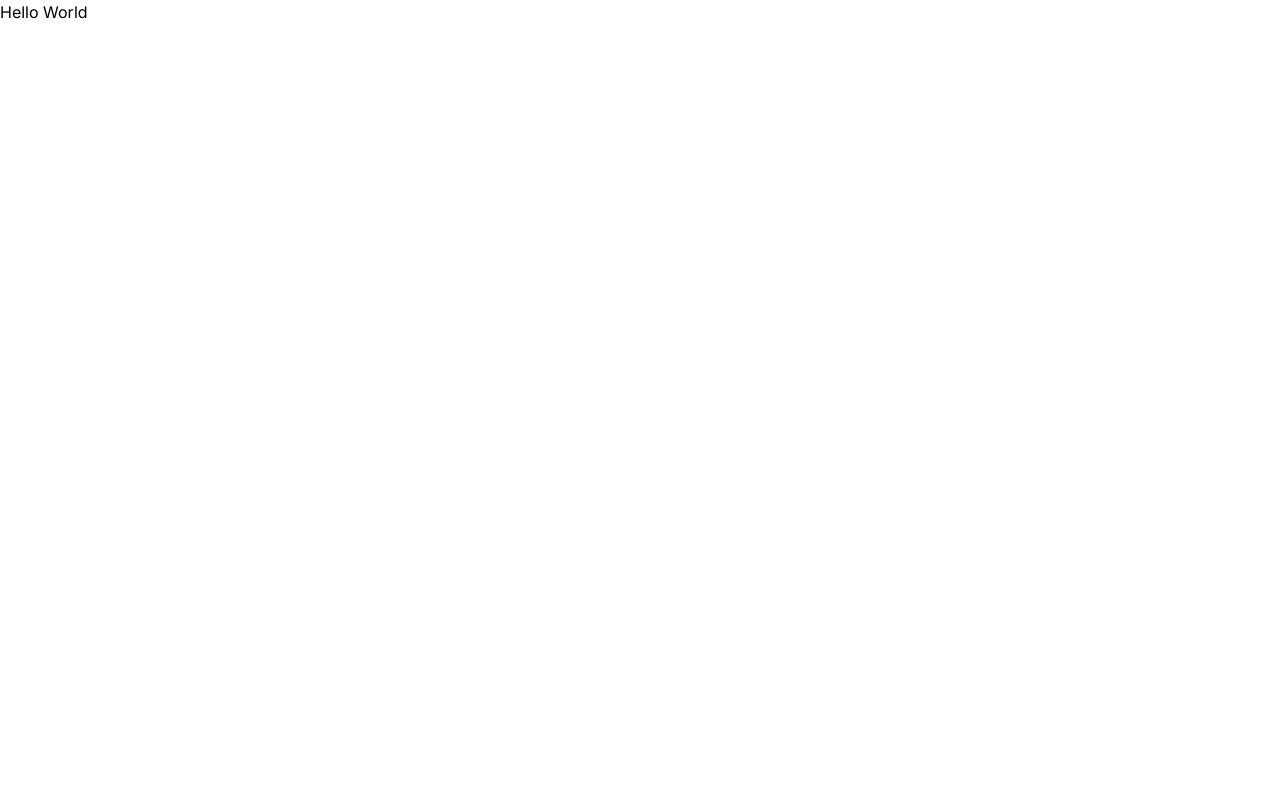
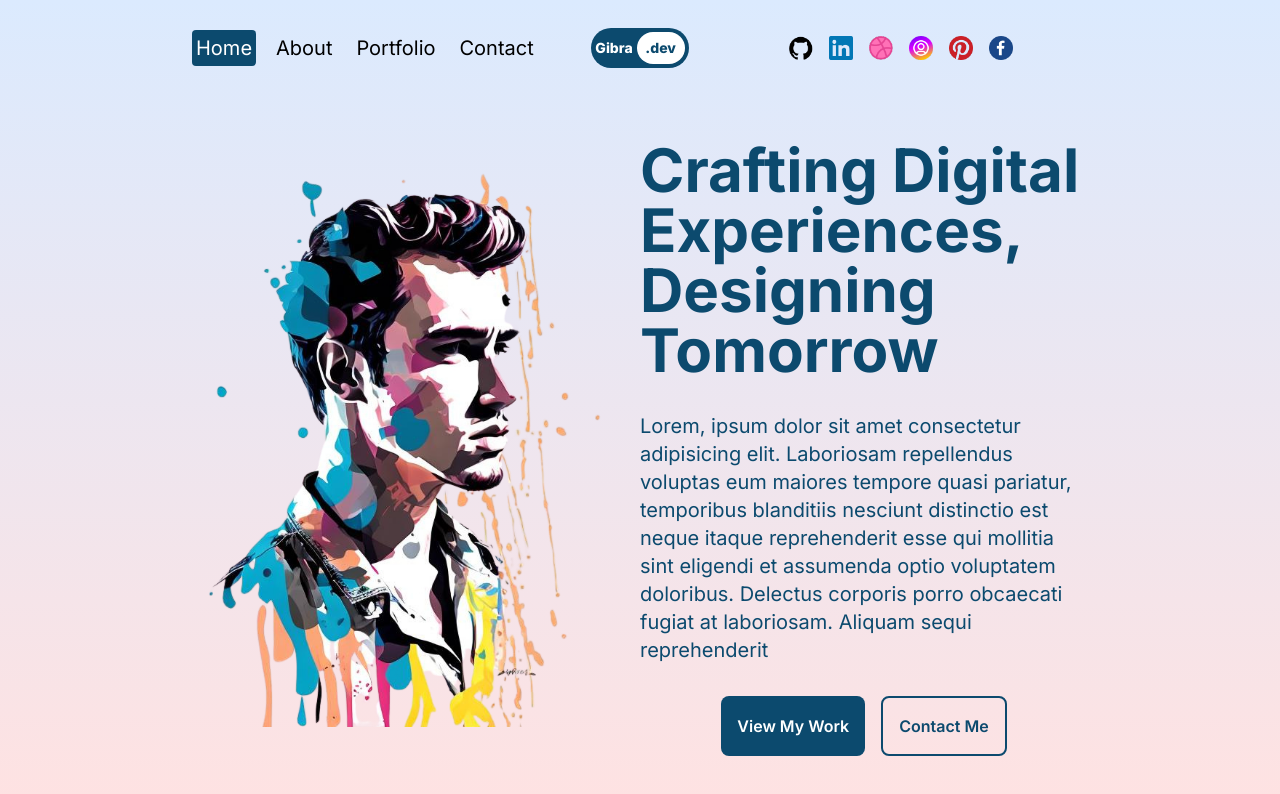
Before and after one commit to brucehillwalley/bruce-portfolio-nextjs, a Next.js app: page / in a window 1280 px wide. Shown: the top 794 px of the page. Built offline with nearby package versions, Linux system fonts and the light colour scheme.

Commit message:
navbar homepage

```diff
--- /dev/null
+++ b/src/app/about/page.jsx
@@ -0,0 +1,7 @@
+const  AboutPage = () => {
+    return (
+        <div className=''>About</div>
+    )
+}
+
+export default AboutPage
--- /dev/null
+++ b/src/app/contact/page.jsx
@@ -0,0 +1,7 @@
+const  ContactPage = () => {
+    return (
+        <div className=''>About</div>
+    )
+}
+
+export default ContactPage
--- a/src/app/layout.js
+++ b/src/app/layout.js
@@ -1,17 +1,28 @@
 import { Inter } from "next/font/google";
 import "./globals.css";
+import Navbar from "@/components/Navbar";
 
 const inter = Inter({ subsets: ["latin"] });
 
 export const metadata = {
-  title: "Lama Dev Portfolio App",
+  title: "İbrahim Balçın Portfolio Site",
   description: "Generated by create next app",
 };
 
 export default function RootLayout({ children }) {
   return (
     <html lang="en">
-      <body className={inter.className}>{children}</body>
+      <body className={inter.className}>
+        <div className="w-screen h-screen bg-red-500 bg-gradient-to-b from-blue-100 to-red-100">
+          <div className="h-24">
+            <Navbar />
+          </div>
+          <div className="h-[calc(100vh-6rem)]">
+             {children}
+          </div>
+
+        </div>
+      </body>
     </html>
   );
 }
--- a/src/app/page.jsx
+++ b/src/app/page.jsx
@@ -1,5 +1,34 @@
+import Image from "next/image";
+
 const Homepage = () => {
-  return <div>Hello World</div>;
+  return (
+    <div className="h-full flex flex-col lg:flex-row px-4 sm:px-8 md:px-12 lg:px-20 xl:px-48">
+      {/* IMAGE CONTAINER */}
+      <div className="h-1/2 lg:h-full lg:w-1/2 relative">
+        <Image src="/hero.png" alt="hero" fill className="object-contain" />
+      </div>
+
+      {/* TEXT CONTAINER */}
+      <div className="h-1/2 lg:h-full lg:w-1/2 flex flex-col gap-8 items-center justify-center ">
+        {/* TITLE */}
+        <h1 className="text-4xl md:text-6xl font-bold text-sky-900">Crafting Digital Experiences, Designing Tomorrow</h1>
+        {/* DESC */}
+        <p className="md:text-xl text-sky-900">
+          Lorem, ipsum dolor sit amet consectetur adipisicing elit. Laboriosam
+          repellendus voluptas eum maiores tempore quasi pariatur, temporibus
+          blanditiis nesciunt distinctio est neque itaque reprehenderit esse qui
+          mollitia sint eligendi et assumenda optio voluptatem doloribus.
+          Delectus corporis porro obcaecati fugiat at laboriosam. Aliquam sequi
+          reprehenderit
+        </p>
+        {/* BUTTONS */}
+        <div className="flex gap-4">
+          <button className="p-4 rounded-lg right-1 ring-black bg-sky-900 text-white font-semibold">View My Work</button>
+          <button className="p-4 rounded-lg right-1 ring-black border-solid border-2 border-sky-900 text-sky-900 font-semibold">Contact Me</button>
+        </div>
+      </div>
+    </div>
+  );
 };
 
 export default Homepage;
--- /dev/null
+++ b/src/app/portfolio/page.jsx
@@ -0,0 +1,7 @@
+const  PortfolioPage = () => {
+    return (
+        <div className=''>Portfolio</div>
+    )
+}
+
+export default PortfolioPage
--- /dev/null
+++ b/src/components/NavLink.jsx
@@ -0,0 +1,13 @@
+"use client"
+import Link from "next/link"
+import { usePathname } from "next/navigation"
+
+const  NavLink = ({link}) => {
+    const pathName = usePathname()
+    console.log(pathName);
+    return (
+        <Link className={`rounded p-1 ${pathName === link.url && "bg-sky-900 text-white"}`} href={link.url}>{link.title}</Link>
+    )
+}
+
+export default NavLink
--- a/src/components/Navbar.jsx
+++ b/src/components/Navbar.jsx
@@ -0,0 +1,86 @@
+"use client";
+import Image from "next/image";
+import Link from "next/link";
+import { useState } from "react";
+import NavLink from "./NavLink";
+
+
+const links = [
+  { url: "/", title: "Home" },
+  { url: "/about", title: "About" },
+  { url: "/portfolio", title: "Portfolio" },
+  { url: "/contact", title: "Contact" },
+];
+
+const Navbar = () => {
+  const [open, setOpen] = useState(false);
+  return (
+    <div className="h-full flex items-center justify-between px-4 sm:px-8 md:px-12 lg:px-20 xl:px-48 text-xl">
+    {/* LINKS */}
+    <div className="hidden md:flex gap-4 w-1/3">
+        {links.map((link)=>(
+            <NavLink key={link.title} link={link}/>
+        ))}
+    </div>
+
+      {/* LOGO */}
+      <div className="md:hidden lg:flex xl:w-1/3 xl:justify-center">
+        <Link
+          href="/"
+          className="text-sm bg-sky-900 rounded-full p-1 font-extrabold flex items-center justify-center"
+        >
+          <span className="text-white mr-1 ">Gibra</span>
+          <span className="w-12 h-8 rounded-full bg-white text-sky-900 flex items-center justify-center font-extrabold ">
+            .dev
+          </span>
+        </Link>
+      </div>
+      {/* SOCIAL */}
+      <div className="hidden md:flex gap-4 w-1/3">
+        <Link href="https://github.com/brucehillwalley">
+            <Image src="/github.png" alt="github" width={24} height={24}/>
+        </Link>
+        <Link href="https://www.linkedin.com/in/ibrahim-balcin/">
+            <Image src="/linkedin.png" alt="github" width={24} height={24}/>
+        </Link>
+        <Link href="https://github.com/brucehillwalley">
+            <Image src="/dribbble.png" alt="github" width={24} height={24}/>
+        </Link>
+        <Link href="https://github.com/brucehillwalley">
+            <Image src="/instagram.png" alt="github" width={24} height={24}/>
+        </Link>
+        <Link href="https://github.com/brucehillwalley">
+            <Image src="/pinterest.png" alt="github" width={24} height={24}/>
+        </Link>
+        <Link href="https://github.com/brucehillwalley">
+            <Image src="/facebook.png" alt="github" width={24} height={24}/>
+        </Link>
+    </div>
+      {/* RESPONSİVE MENU */}
+
+      <div className="md:hidden">
+        {/* MENU BUTTON */}
+        <button
+          className="w-10 h-8 flex flex-col justify-between z-50 relative "
+          onClick={() => setOpen((prev) => !prev)}
+        >
+          <div className="w-12 h-1 bg-white rounded"></div>
+          <div className="w-12 h-1 bg-white rounded"></div>
+          <div className="w-12 h-1 bg-white rounded"></div>
+        </button>
+        {/* MENU LİST */}
+        {open && (
+          <div className="absolute top-0 left-0 w-screen h-screen bg-sky-900 text-white flex flex-col items-center justify-center gap-8 text-4xl">
+            {links.map((link) => (
+              <Link href={link.url} key={link.title}>
+                {link.title}
+              </Link>
+            ))}
+          </div>
+        )}
+      </div>
+    </div>
+  );
+};
+
+export default Navbar;
```
Also changed, not shown: 2 other files (tests, documents, lock files or other folders).
